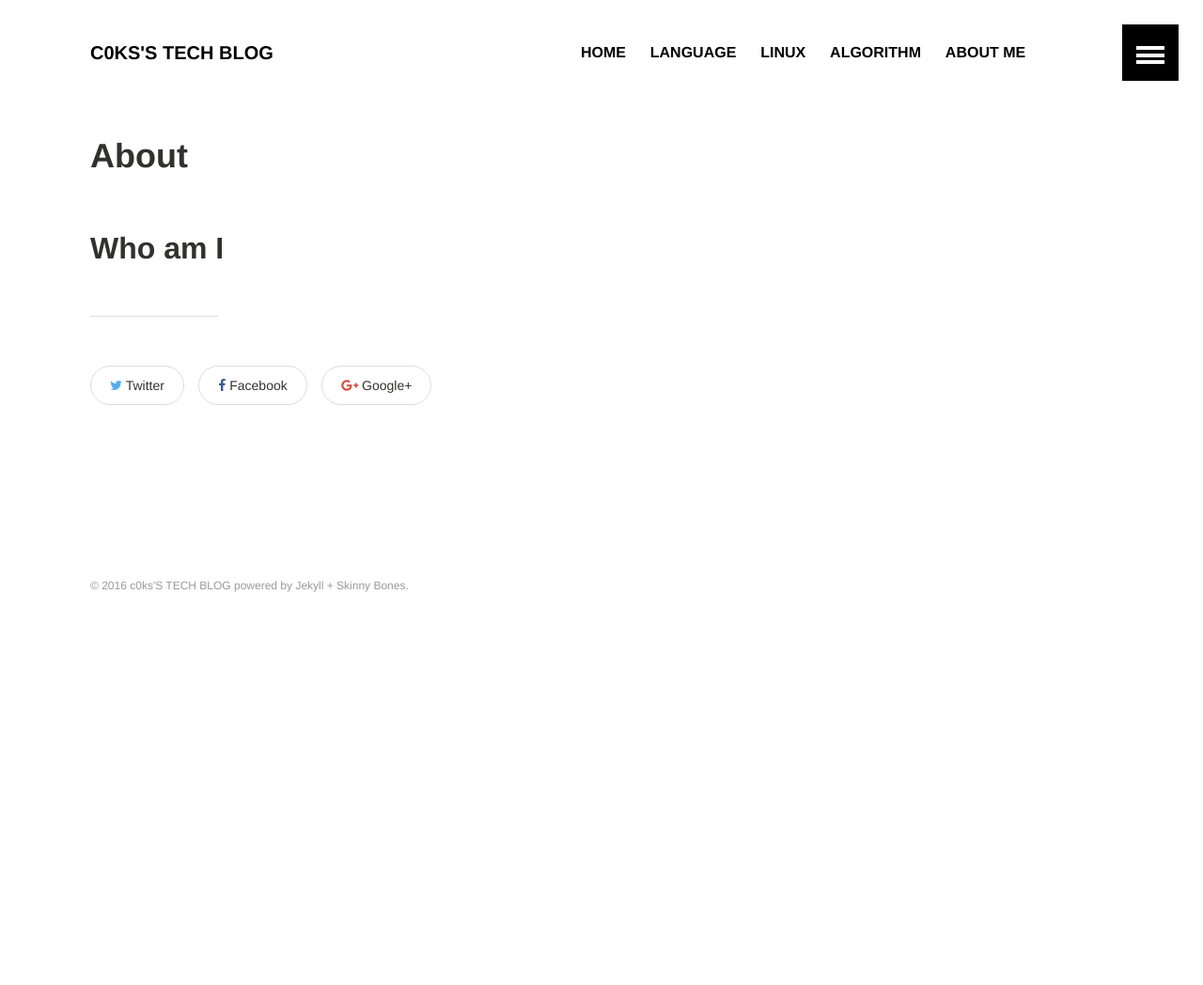
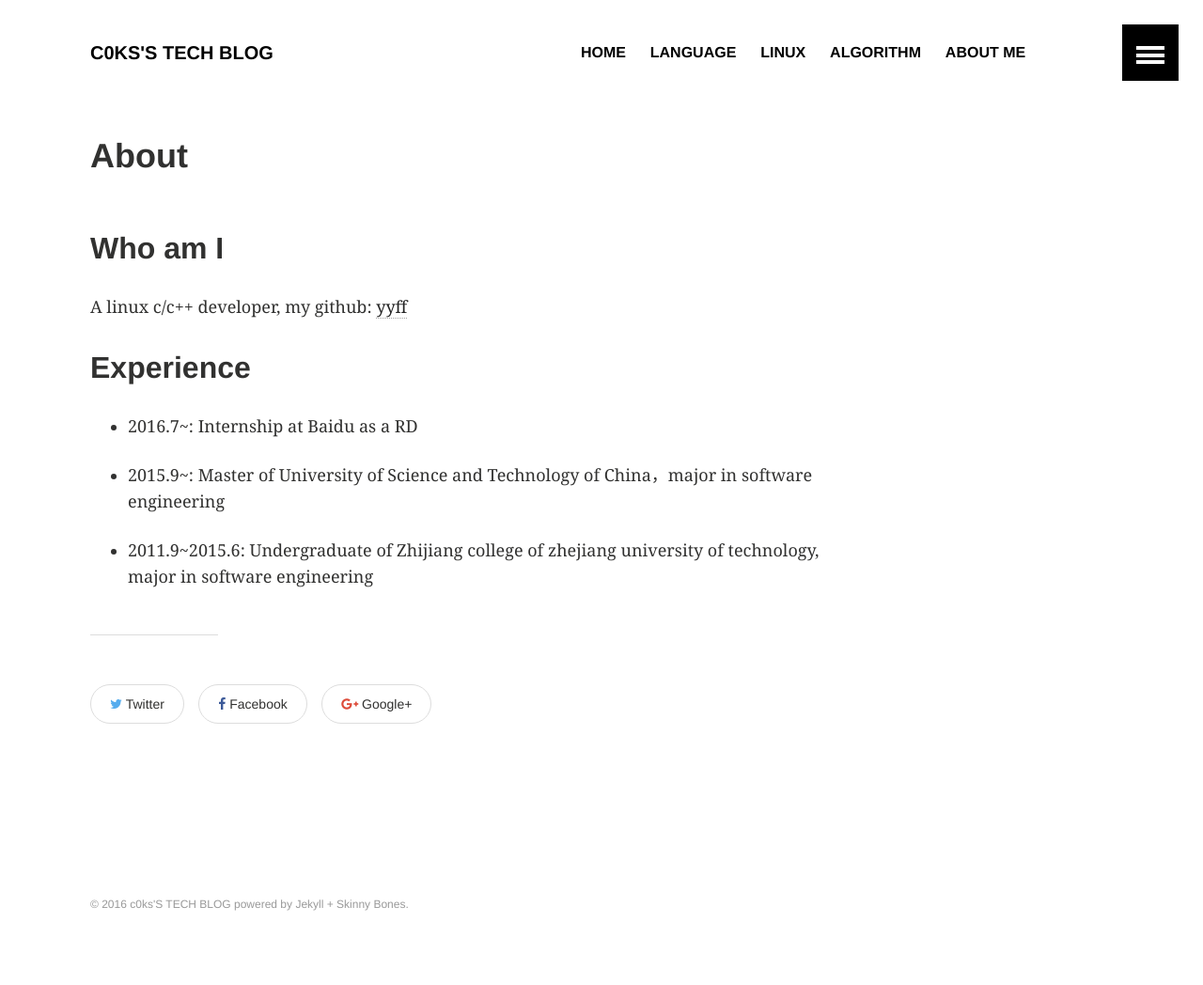
Before and after one commit to yyff/yyff.github.io, a Jekyll site: the page built from about.md, in a window 1280 px wide. Shown: the whole page at 94% size. Built offline with Jekyll 4.4.1, drawn with Linux system fonts in a browser that asks for light colours; before the commit the page ends 900 px from its top, so only the background shows below that.

Commit message:
update about.md

```diff
--- a/about.md
+++ b/about.md
@@ -5,3 +5,12 @@ permalink: /about/
 ---
 
 ## Who am I
+A linux c/c++ developer, my github: [yyff](https://github.com/yyff)
+
+
+## Experience
+* 2016.7~: Internship at Baidu as a RD
+
+* 2015.9~: Master of University of Science and Technology of China，major in software engineering
+
+* 2011.9~2015.6: Undergraduate of Zhijiang college of zhejiang university of technology, major in software engineering
```
